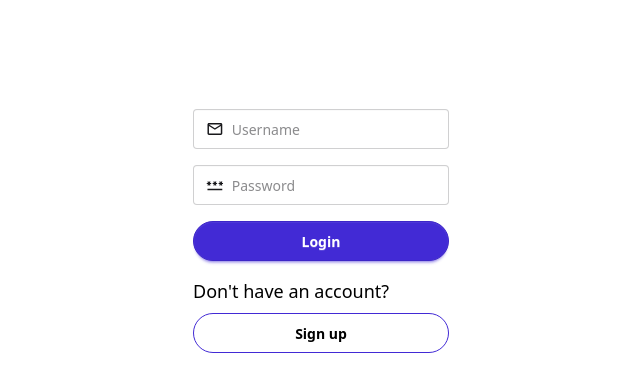
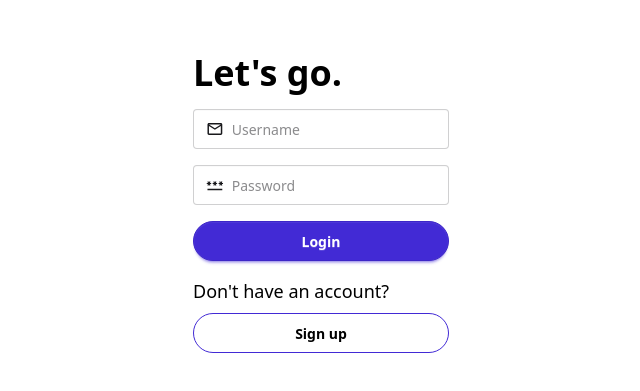
Before and after one commit to 0Amrith0/TS-todo, a React (Vite) app in the folder frontend/: page /login in a window 1280 px wide. Shown: the part 197-588 px from the top of the page, without its empty margins (319-959 px from the left). Built offline with nearby package versions, Linux system fonts and the light colour scheme; no server answers.

Commit message:
Update LoginPage.tsx

```diff
--- a/frontend/src/pages/LoginPage.tsx
+++ b/frontend/src/pages/LoginPage.tsx
@@ -63,7 +63,7 @@ const LoginPage: React.FC = () => {
     <div className="max-w-screen-xl mx-auto flex h-screen">
       <div className="flex-1 flex flex-col justify-center items-center px-4">
         <form className="flex gap-4 flex-col w-full max-w-sm" onSubmit={handleSubmit}>
-          <h1 className="text-4xl font-extrabold text-white">{"Let's"} go.</h1>
+          <h1 className="text-4xl font-extrabold text-black">{"Let's"} go.</h1>
 
           <label className="input input-bordered rounded flex items-center gap-2">
             <MdOutlineMail size={20} />
```
